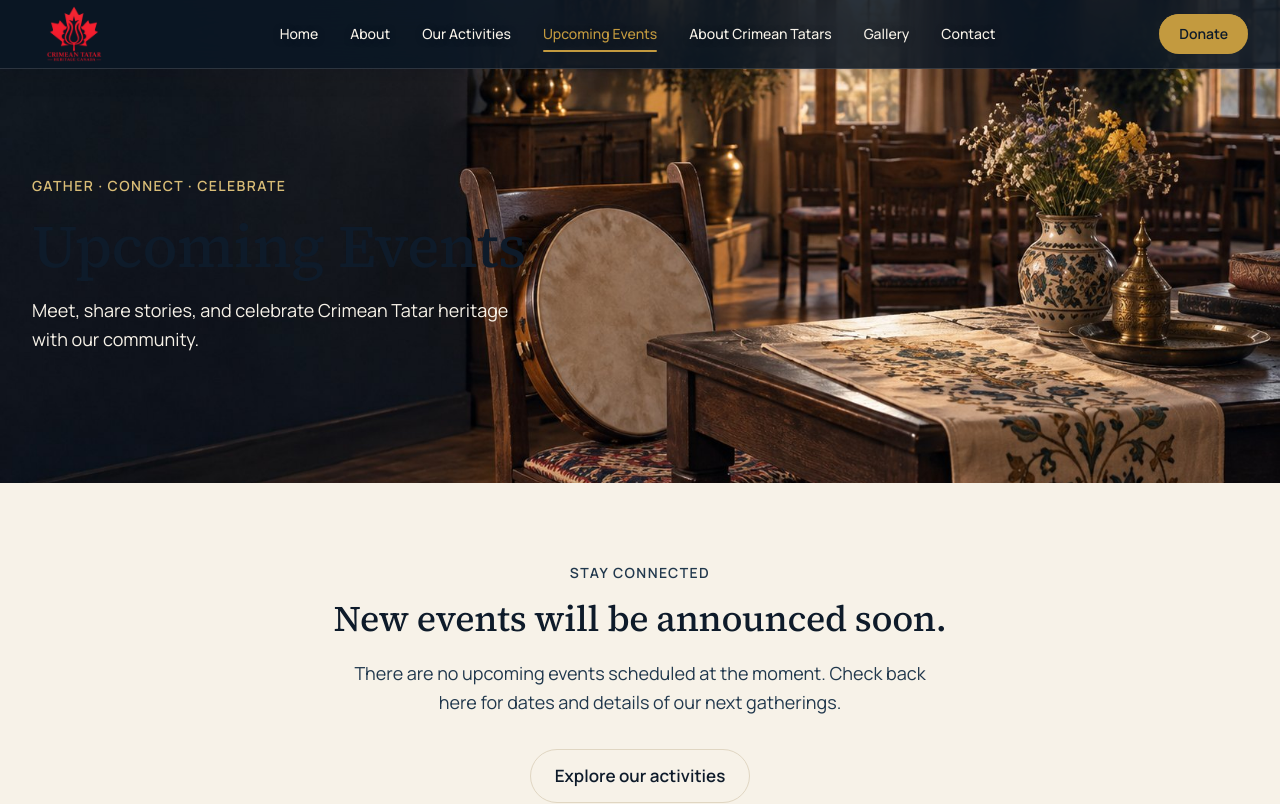
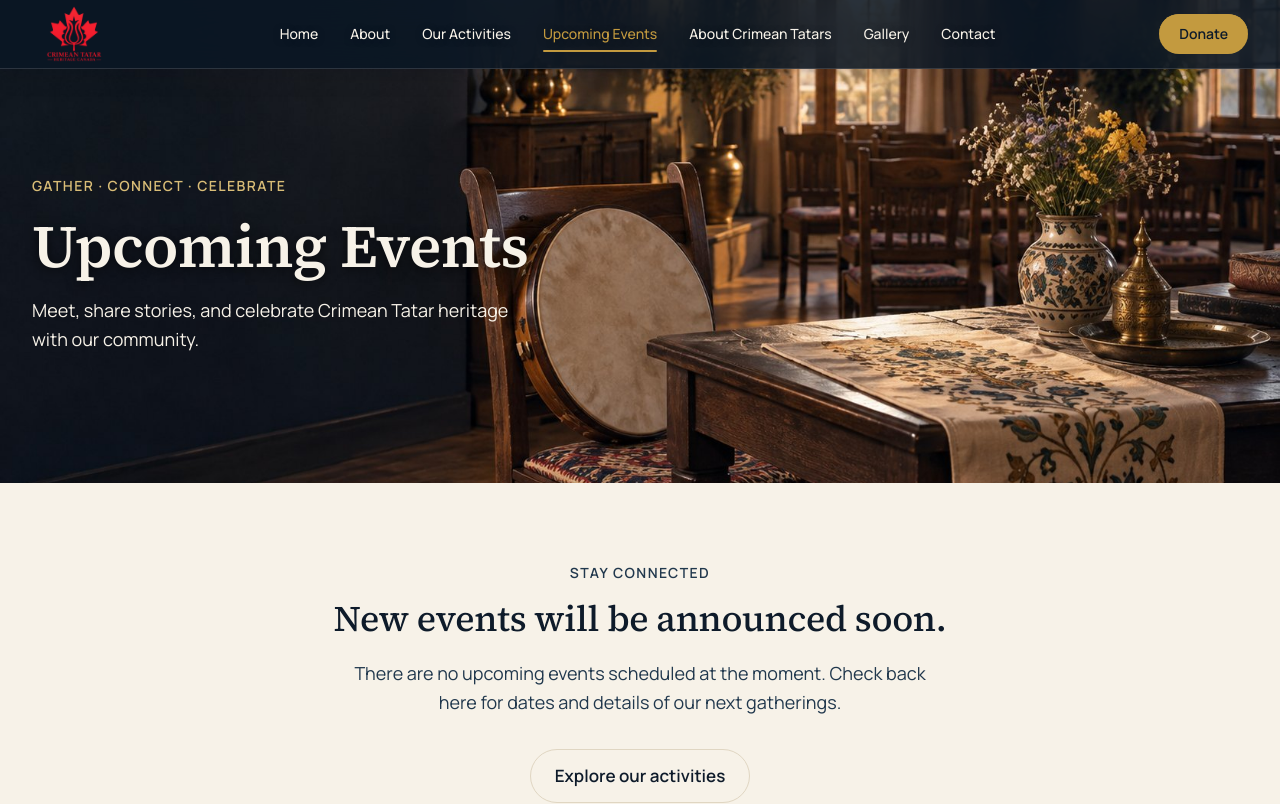
Before and after one commit to maxudovvv/cth, a Next.js app: page /upcoming-events in a window 1280 px wide. Shown: the top 804 px of the page. Built offline with nearby package versions, Linux system fonts and the light colour scheme.

Commit message:
Fix Upcoming Events hero heading contrast

```diff
--- a/src/app/upcoming-events/page.tsx
+++ b/src/app/upcoming-events/page.tsx
@@ -12,10 +12,10 @@ export default function UpcomingEventsPage() {
     <>
       <header className="relative isolate overflow-hidden bg-navy text-ivory">
         <Image src="/media/hero/upcoming-events.jpg" alt="" fill priority sizes="100vw" className="-z-20 object-cover object-[65%_center] md:object-center" />
-        <div aria-hidden="true" className="absolute inset-0 -z-10 bg-gradient-to-r from-navy/90 via-navy/55 to-navy/10" />
+        <div aria-hidden="true" className="absolute inset-0 -z-10 bg-gradient-to-r from-navy/95 via-navy/70 to-navy/20" />
         <div className="container-wide py-24 pt-36 md:py-32 md:pt-44">
           <p className="text-sm font-semibold uppercase tracking-widest text-gold-soft">Gather · Connect · Celebrate</p>
-          <h1 className="mt-5 max-w-2xl font-display text-5xl leading-tight md:text-6xl">Upcoming Events</h1>
+          <h1 className="mt-5 max-w-2xl font-display text-5xl font-semibold leading-tight text-ivory [text-shadow:0_2px_12px_rgba(0,0,0,0.65)] md:text-6xl">Upcoming Events</h1>
           <p className="mt-5 max-w-lg text-lg leading-relaxed text-ivory/90">Meet, share stories, and celebrate Crimean Tatar heritage with our community.</p>
         </div>
       </header>
```
